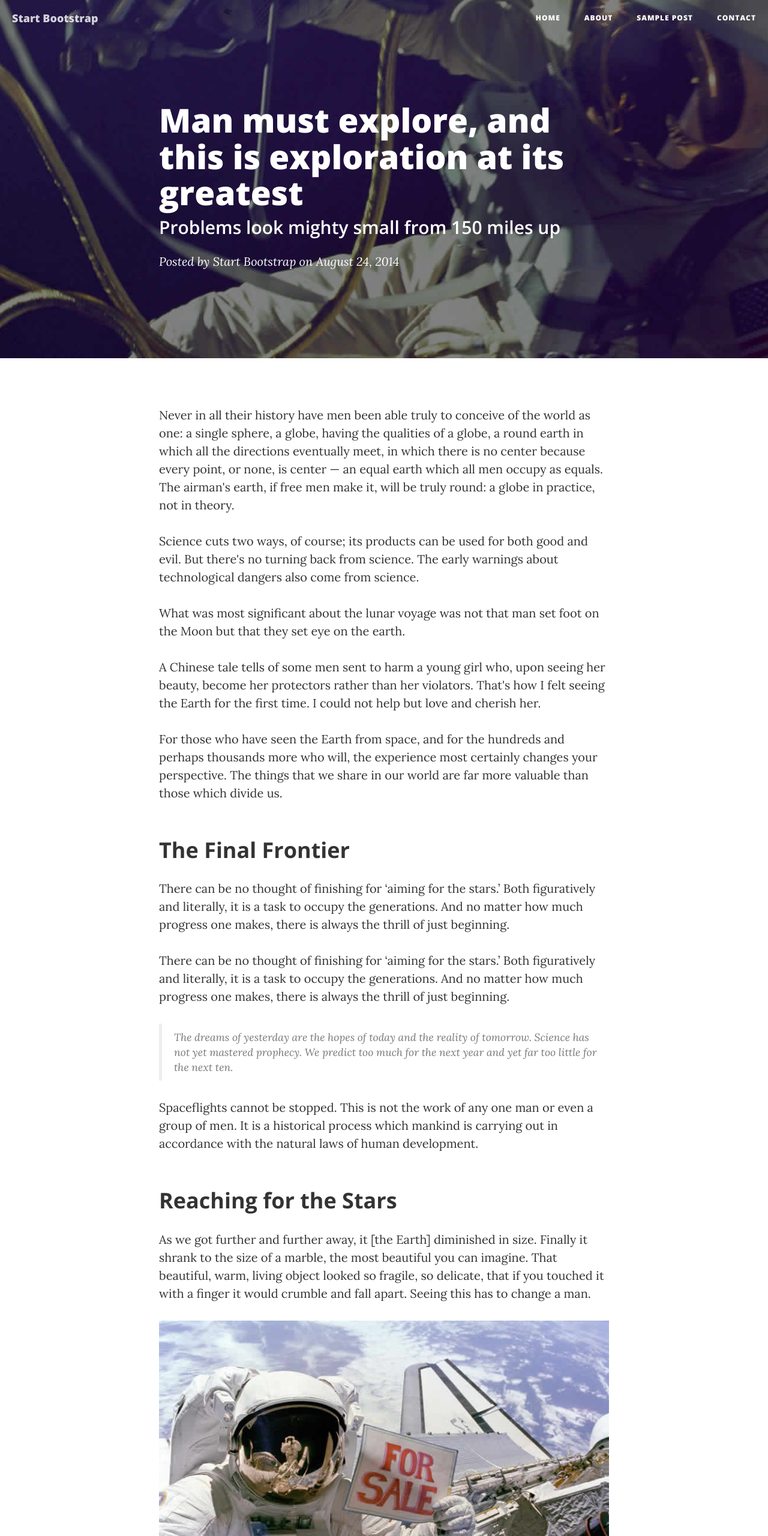
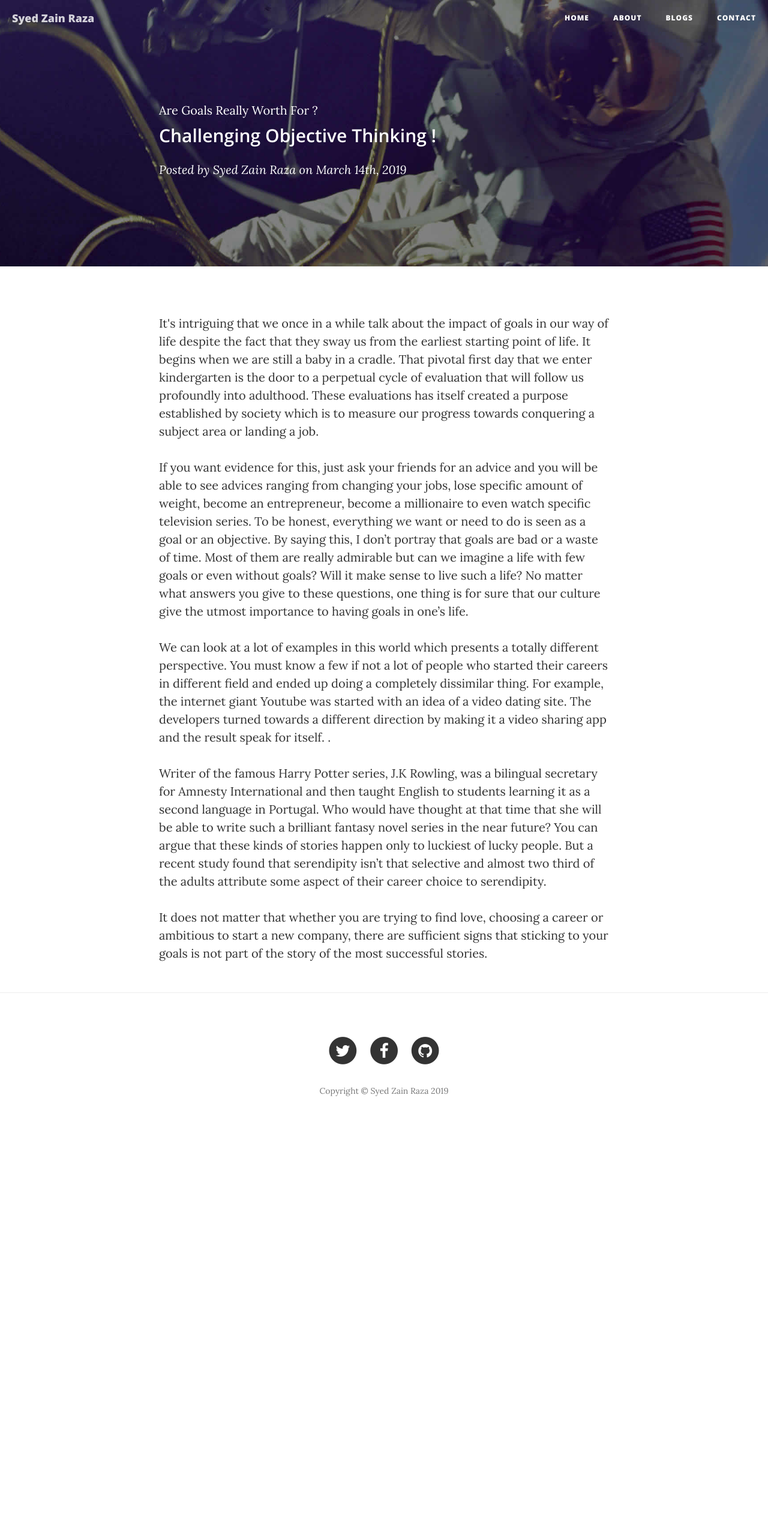
Before and after one commit to ZainRaza14/ZainRaza14.github.io, a website: page post.html in a window 1280 px wide. Shown: the top 2560 px of the page at 60% size. After the commit the page ends 1894 px from the top, so only its background shows below. Drawn offline with nearby package versions, Linux system fonts and the light colour scheme.

Commit message:
Website
0.2

```diff
--- a/post.html
+++ b/post.html
@@ -9,7 +9,7 @@
     <meta name="description" content="">
     <meta name="author" content="">
 
-    <title>Clean Blog - Sample Post</title>
+    <title>Syed Zain Raza - Sample Post</title>
 
     <!-- Bootstrap Core CSS -->
     <link href="vendor/bootstrap/css/bootstrap.min.css" rel="stylesheet">
@@ -42,7 +42,7 @@
                     <span class="sr-only">Toggle navigation</span>
                     Menu <i class="fa fa-bars"></i>
                 </button>
-                <a class="navbar-brand" href="index.html">Start Bootstrap</a>
+                <a class="navbar-brand" href="index.html">Syed Zain Raza</a>
             </div>
 
             <!-- Collect the nav links, forms, and other content for toggling -->
@@ -55,7 +55,7 @@
                         <a href="about.html">About</a>
                     </li>
                     <li>
-                        <a href="post.html">Sample Post</a>
+                        <a href="post.html">Blogs</a>
                     </li>
                     <li>
                         <a href="contact.html">Contact</a>
@@ -74,9 +74,9 @@
             <div class="row">
                 <div class="col-lg-8 col-lg-offset-2 col-md-10 col-md-offset-1">
                     <div class="post-heading">
-                        <h1>Man must explore, and this is exploration at its greatest</h1>
-                        <h2 class="subheading">Problems look mighty small from 150 miles up</h2>
-                        <span class="meta">Posted by <a href="#">Start Bootstrap</a> on August 24, 2014</span>
+                        <h1></h1>Are Goals Really Worth For ?
+                        <h2 class="subheading">Challenging Objective Thinking !</h2>
+                        <span class="meta">Posted by <a href="#">Syed Zain Raza</a> on March 14th, 2019</span>
                     </div>
                 </div>
             </div>
@@ -88,40 +88,20 @@
         <div class="container">
             <div class="row">
                 <div class="col-lg-8 col-lg-offset-2 col-md-10 col-md-offset-1">
-                    <p>Never in all their history have men been able truly to conceive of the world as one: a single sphere, a globe, having the qualities of a globe, a round earth in which all the directions eventually meet, in which there is no center because every point, or none, is center — an equal earth which all men occupy as equals. The airman's earth, if free men make it, will be truly round: a globe in practice, not in theory.</p>
 
-                    <p>Science cuts two ways, of course; its products can be used for both good and evil. But there's no turning back from science. The early warnings about technological dangers also come from science.</p>
+                    <p>It's intriguing that we once in a while talk about the impact of goals in our way of life despite the fact that they sway us from the earliest starting point of life. It begins when we are still a baby in a cradle. That pivotal first day that we enter kindergarten is the door to a perpetual cycle of evaluation that will follow us profoundly into adulthood. These evaluations has itself created a purpose established by society which is to measure our progress towards conquering a subject area or landing a job.</p>
 
-                    <p>What was most significant about the lunar voyage was not that man set foot on the Moon but that they set eye on the earth.</p>
+                    <p>If you want evidence for this, just ask your friends for an advice and you will be able to see advices ranging from changing your jobs, lose specific amount of weight, become an entrepreneur, become a millionaire to even watch specific television series. To be honest, everything we want or need to do is seen as a goal or an objective. By saying this, I don’t portray that goals are bad or a waste of time. Most of them are really admirable but can we imagine a life with few goals or even without goals? Will it make sense to live such a life? No matter what answers you give to these questions, one thing is for sure that our culture give the utmost importance to having goals in one’s life.</p>
 
-                    <p>A Chinese tale tells of some men sent to harm a young girl who, upon seeing her beauty, become her protectors rather than her violators. That's how I felt seeing the Earth for the first time. I could not help but love and cherish her.</p>
+                    <p>We can look at a lot of examples in this world which presents a totally different perspective. You must know a few if not a lot of people who started their careers in different field and ended up doing a completely dissimilar thing. For example, the internet giant Youtube was started with an idea of a video dating site. The developers turned towards a different direction by making it a video sharing app and the result speak for itself. .</p>
 
-                    <p>For those who have seen the Earth from space, and for the hundreds and perhaps thousands more who will, the experience most certainly changes your perspective. The things that we share in our world are far more valuable than those which divide us.</p>
+                    <p>Writer of the famous Harry Potter series, J.K Rowling, was a bilingual secretary for Amnesty International and then taught English to students learning it as a second language in Portugal.  Who would have thought at that time that she will be able to write such a brilliant fantasy novel series in the near future? You can argue that these kinds of stories happen only to luckiest of lucky people. But a recent study found that serendipity isn’t that selective and almost two third of the adults attribute some aspect of their career choice to serendipity.</p>
 
-                    <h2 class="section-heading">The Final Frontier</h2>
+                    <p>It does not matter that whether you are trying to find love, choosing a career or ambitious to start a new company, there are sufficient signs that sticking to your goals is not part of the story of the most successful stories.</p>
 
-                    <p>There can be no thought of finishing for ‘aiming for the stars.’ Both figuratively and literally, it is a task to occupy the generations. And no matter how much progress one makes, there is always the thrill of just beginning.</p>
 
-                    <p>There can be no thought of finishing for ‘aiming for the stars.’ Both figuratively and literally, it is a task to occupy the generations. And no matter how much progress one makes, there is always the thrill of just beginning.</p>
 
-                    <blockquote>The dreams of yesterday are the hopes of today and the reality of tomorrow. Science has not yet mastered prophecy. We predict too much for the next year and yet far too little for the next ten.</blockquote>
 
-                    <p>Spaceflights cannot be stopped. This is not the work of any one man or even a group of men. It is a historical process which mankind is carrying out in accordance with the natural laws of human development.</p>
-
-                    <h2 class="section-heading">Reaching for the Stars</h2>
-
-                    <p>As we got further and further away, it [the Earth] diminished in size. Finally it shrank to the size of a marble, the most beautiful you can imagine. That beautiful, warm, living object looked so fragile, so delicate, that if you touched it with a finger it would crumble and fall apart. Seeing this has to change a man.</p>
-
-                    <a href="#">
-                        <img class="img-responsive" src="img/post-sample-image.jpg" alt="">
-                    </a>
-                    <span class="caption text-muted">To go places and do things that have never been done before – that’s what living is all about.</span>
-
-                    <p>Space, the final frontier. These are the voyages of the Starship Enterprise. Its five-year mission: to explore strange new worlds, to seek out new life and new civilizations, to boldly go where no man has gone before.</p>
-
-                    <p>As I stand out here in the wonders of the unknown at Hadley, I sort of realize there’s a fundamental truth to our nature, Man must explore, and this is exploration at its greatest.</p>
-
-                    <p>Placeholder text by <a href="http://spaceipsum.com/">Space Ipsum</a>. Photographs by <a href="https://www.flickr.com/photos/nasacommons/">NASA on The Commons</a>.</p>
                 </div>
             </div>
         </div>
@@ -160,7 +140,7 @@
                             </a>
                         </li>
                     </ul>
-                    <p class="copyright text-muted">Copyright &copy; Your Website 2016</p>
+                    <p class="copyright text-muted">Copyright &copy; Syed Zain Raza 2019</p>
                 </div>
             </div>
         </div>
```
Also changed, not shown: about.html (+16 -8 lines), contact.html (+8 -8 lines), index.html (+1 -1 lines).
